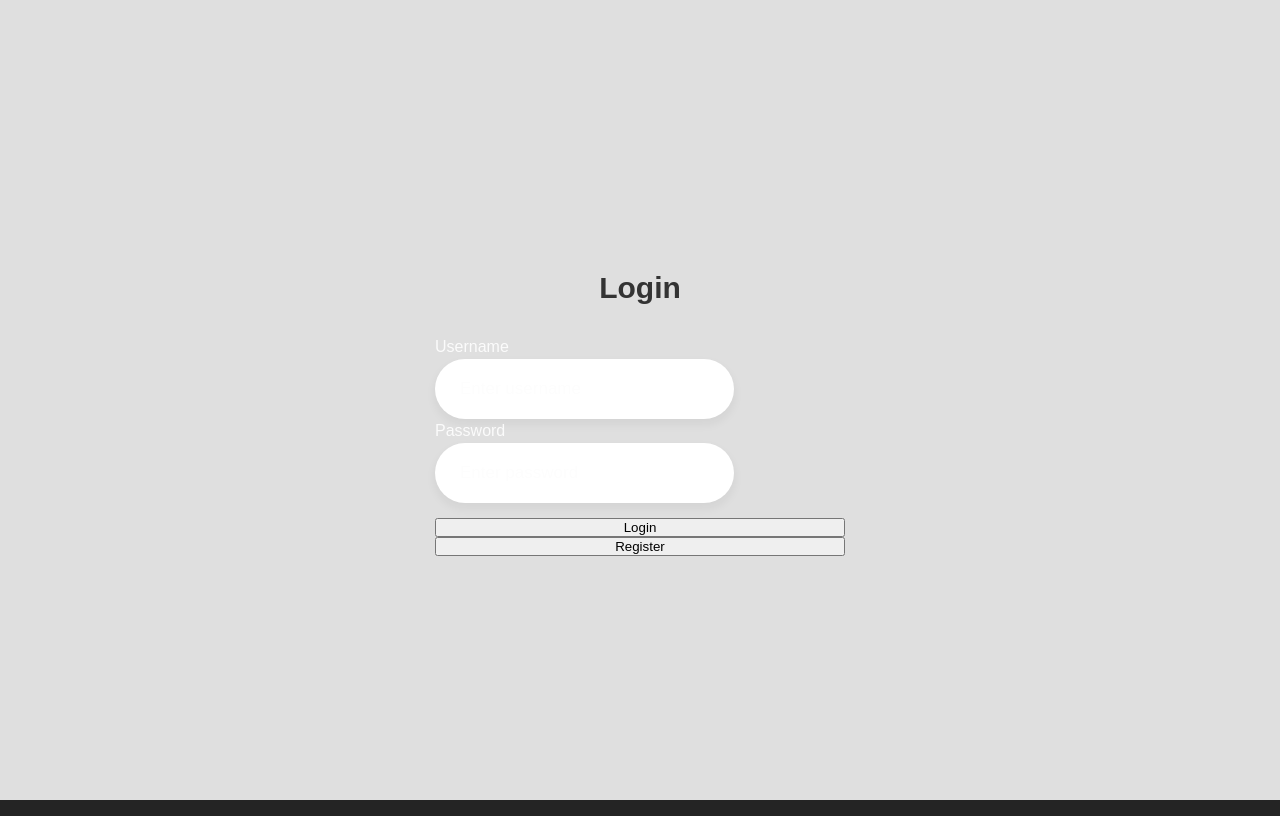
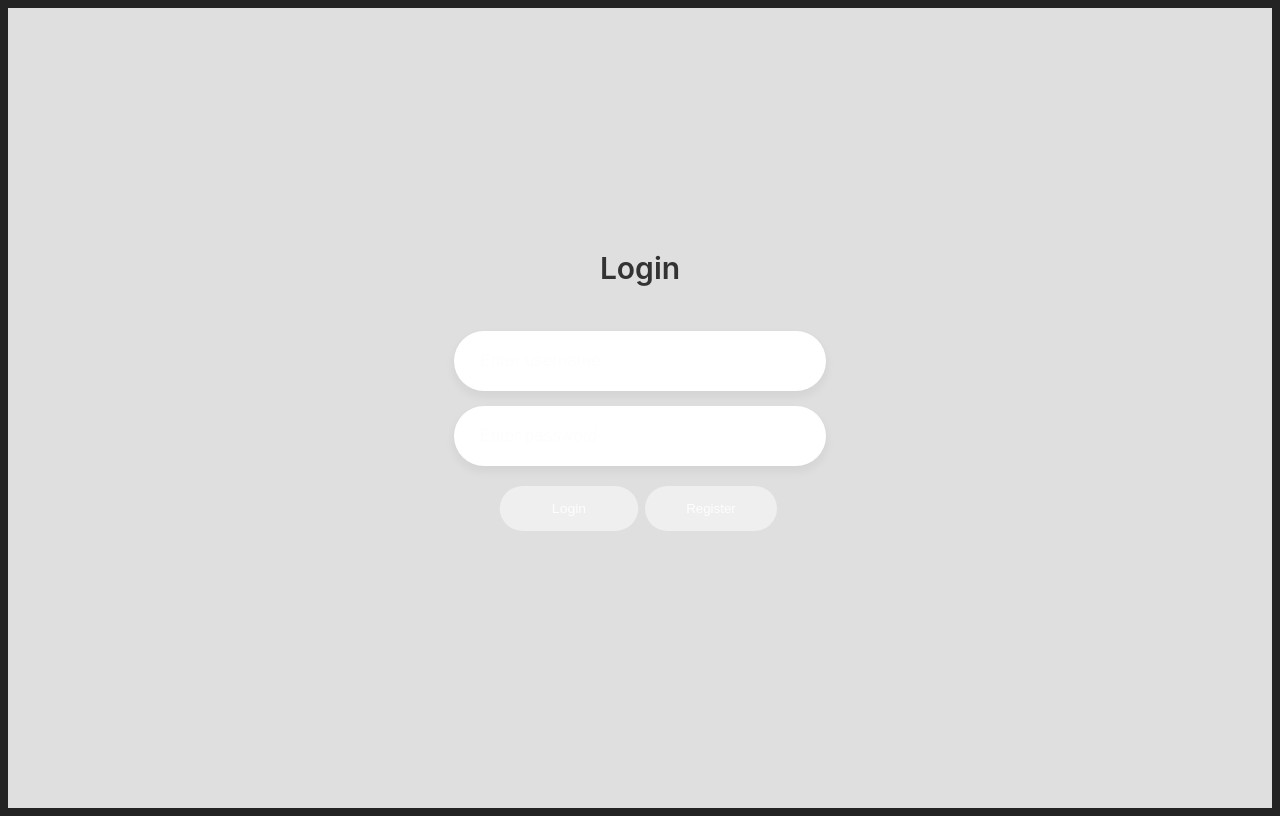
Before and after one commit to Baga6312/VPN-manager, a React (Vite) app in the folder frontend/: page / in a window 1280 px wide. Built offline with nearby package versions, Linux system fonts and the light colour scheme.

Commit message:
login css

```diff
--- a/frontend/src/assets/login.css
+++ b/frontend/src/assets/login.css
@@ -1,10 +1,3 @@
-*{
-    margin  : 0 ;
-    padding : 0 ;
-    box-sizing: border-box;
-    font-family: 'Poppins' , sans-serif;
-}
-
 .mt-5 {
     display: flex;
     justify-content: center ;
@@ -18,8 +11,12 @@
     justify-content: center;
     flex-direction: column;
     width: 440px;
-    height: 480px;
+    height: 500px;
     padding: 15px;
+}
+
+#container {
+    margin-top : -55px ;
 }
 
 .login-header{
@@ -31,7 +28,8 @@
 }
 
 #formHeader {
-    display:grid;
+    display:flex ;
+    justify-content: center;
     align-items:center;
 }
 
@@ -50,7 +48,7 @@
     border : none ;
     box-shadow: 0px 5px 10px 1px rgba(0,0,0,0.05);
     outline: none ;
-    transition: .4s  ease-in-out;
+    transition: .2s  ease-in-out;
 }
 
 ::placeholder {
@@ -59,6 +57,47 @@
 }
 
 #formBasicInput:hover {
-    width: 105%;
+    width: 78%;
 
 }
+
+#btns {
+    display: flex;
+    justify-content: center;
+}
+#submit-btn ,#regi-btn {
+    width : 30% ;
+    margin: 5px;
+    height: 45px ;
+    color : #fdfdfd;
+    border : none ;
+    border-radius: 30px ;
+    cursor : pointer ;
+    transition: .3s ;
+}
+
+#submit-btn , #regi-btn :hover {
+    transform: scale(1.05,1) ;
+}
+
+
+.error-text {
+    margin-top: 20px;
+    margin-left: 50px;
+    color : red ;
+    animation: shake .3s ease ;
+}
+.red-text {
+    margin-top: 20px;
+    margin-left: 50px;
+    color : red
+}
+
+@keyframes shake {
+    25%  {transform: translateX(4px);}
+    35%  {transform: translateY(-4px);}
+    50%  {transform: translateX(-4px);}
+    75%  {transform: translateX(4px);}
+    85%  {transform: translateY(4px);}
+    100% {transform: translateX(0);}
+}
--- a/frontend/src/pages/LoginPage.jsx
+++ b/frontend/src/pages/LoginPage.jsx
@@ -1,61 +1,82 @@
-import React, { useEffect, useState } from 'react';
+import React, { useState } from 'react';
 import { Container, Row, Col, Form, Button } from 'react-bootstrap';
 import authService from '../services/authService';
 import { useNavigate } from 'react-router-dom';
-import '../assets/login.css'
+import '../assets/login.css';
 
 const LoginPage = () => {
   const [username, setUsername] = useState('');
   const [password, setPassword] = useState('');
   const [error, setError] = useState('');
+  const [isShaking, setIsShaking] = useState(false);
   const navigate = useNavigate();
-  const auth = authService()
+  const auth = authService();
 
   const handleSubmit = async (e) => {
-
-
-
     e.preventDefault();
-    if (!username && !password) {
+    if (!username || !password) {
       setError('Username and password are required');
-    }else{
-      await auth.login(username, password)
-      setError('invalid username or password')
+      setIsShaking(true);
+      setTimeout(() => {
+        setIsShaking(false);
+      }, 1000); // Adjust the duration of the animation as needed
+      } else {
+        await auth.login(username, password);
+        setError('Invalid username or password');
+        setIsShaking(true);
+        setTimeout(() => {
+          setIsShaking(false);
+        }, 300); // Adjust the duration of the animation as needed
       }
-  }
-
-
+    };
 
   const handleRegister = (e) => {
     e.preventDefault();
-    navigate("/signup")
-  }
-
+    navigate('/signup');
+  };
 
   return (
     <Container className="mt-5">
       <Row>
         <Col md={{ span: 6, offset: 3 }}>
-          <Form className='login-box' onSubmit={handleSubmit}>
-          <h2 className='login-header'>Login</h2>
+          <Form className="login-box" onSubmit={handleSubmit}>
+            <div id="container">
+              <h2 className="login-header">Login</h2>
               <div id="formHeader">
-              <p>Username</p>
-              <input id="formBasicInput" type="text" placeholder="Enter username" value={username} onChange={(e) => setUsername(e.target.value)} />
+                <input
+                  id="formBasicInput"
+                  type="text"
+                  placeholder="Enter username"
+                  value={username}
+                  onChange={(e) => setUsername(e.target.value)}
+                />
               </div>
 
               <div id="formHeader">
-              <p>Password</p>
-              <input id="formBasicInput" type="password" placeholder="Enter password" value={password} onChange={(e) => setPassword(e.target.value)} />
+                <input
+                  id="formBasicInput"
+                  type="password"
+                  placeholder="Enter password"
+                  value={password}
+                  onChange={(e) => setPassword(e.target.value)}
+                />
               </div>
 
-            <Button id="submit-btn" variant="primary" type="submit">
+              <div id="btns">
+                <button
+                  id="submit-btn"
+                  variant="primary"
+                  type="submit"
+                >
                   Login
-            </Button>
-            <Button id="regi-btn" variant="primary" type="button" onClick={(e) => { handleRegister(e) }} >
+                </button>
+                <button id="regi-btn" variant="primary" type="button" onClick={handleRegister}>
                   Register
-            </Button>
+                </button>
+              </div>
 
-            {error && <p id="error-text" className="text-danger mt-2">{error}</p>}
+              {error && <p className={isShaking && error ? 'error-text' : 'red-text'}>{error}</p>}
+            </div>
           </Form>
         </Col>
       </Row>
--- a/frontend/src/pages/SignupPage.jsx
+++ b/frontend/src/pages/SignupPage.jsx
@@ -2,6 +2,7 @@ import React, { useState } from 'react';
 import { Container, Row, Col, Form, Button } from 'react-bootstrap';
 import  authService  from '../services/authService';
 import { useNavigate } from 'react-router-dom';
+import '../assets/register.css'
 
 const SignupPage = () => {
   const [username, setUsername] = useState('');
```
Also changed, not shown: frontend/src/assets/register.css (added). Lines whose indentation alone changed are shown as unchanged.
